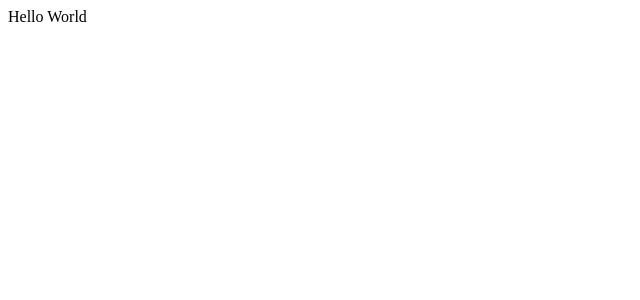
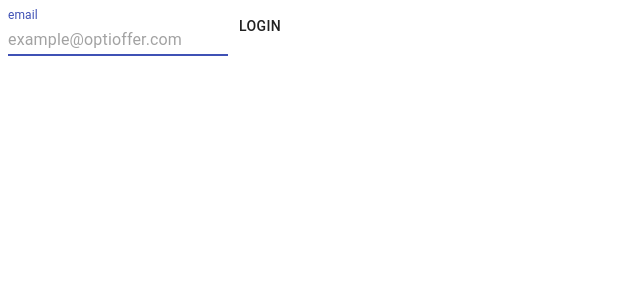
Before and after one commit to stavix14/mini-twitter-client, a React (Create React App) app: page / in a window 1280 px wide. Shown: the top 300 px of the page, without its empty margins (0-640 px from the left). Built offline with nearby package versions, Linux system fonts and the light colour scheme.

Commit message:
Login page and email validation done

```diff
--- a/package.json
+++ b/package.json
@@ -3,8 +3,11 @@
   "version": "0.1.0",
   "private": true,
   "dependencies": {
+    "@material-ui/core": "^4.8.2",
     "react": "^16.12.0",
     "react-dom": "^16.12.0",
+    "react-router": "^5.1.2",
+    "react-router-dom": "^5.1.2",
     "react-scripts": "0.9.5"
   },
   "devDependencies": {},
--- a/src/App.js
+++ b/src/App.js
@@ -1,5 +1,9 @@
 import React, { Component } from 'react';
+import { Route } from "react-router-dom";
+import LoginPage from "./pages/LoginPage";
 
-const App = () => <div>Hello World</div>;
+const App = () => <div>
+  <Route path="/" exact component={LoginPage} />
+</div>;
 
 export default App;
--- /dev/null
+++ b/src/containers/LoginContainer.jsx
@@ -0,0 +1,54 @@
+import React from 'react';
+import { Button, TextField } from '@material-ui/core';
+
+class LoginContainer extends React.Component {
+    state = {
+        email: '',
+        loading: false,
+        errors: ''
+    };
+
+    onChange = e => this.setState({email: e.target.value});
+
+    onSubmit = () => {
+        const errors = this.validate(this.state.email);
+        this.setState({ errors });
+    }
+
+    validate = (email) => {
+        let errors = '';
+        const isEmailRegex = /^\w+([\.-]?\w+)*@\w+([\.-]?\w+)*(\.\w{2,3})+$/i;
+        const companyEmail = "@optioffer.com";
+        if (!isEmailRegex.test(email)) {
+            console.log("merge");
+            errors = "Invalid email address!";
+        }
+        else if (email.slice(-14) !== companyEmail) {
+            errors = "This email address does not belong to our company!";
+        }
+
+        return errors;
+    }
+
+    render() {
+        const { email, errors } = this.state;
+        return (
+            <div>
+                <TextField
+                    autoComplete={false}
+                    autoFocus={true}
+                    error={!!errors}
+                    helperText={errors}
+                    label="email"
+                    name="email"
+                    placeholder="example@optioffer.com"
+                    value={email}
+                    onChange={this.onChange}
+                />
+                <Button primary onClick={this.onSubmit}>Login</Button>
+            </div>
+        );
+    }
+}
+
+export default LoginContainer;
--- a/src/index.js
+++ b/src/index.js
@@ -1,9 +1,12 @@
 import React from 'react';
 import ReactDOM from 'react-dom';
+import { BrowserRouter } from 'react-router-dom';
 import App from './App';
 // import './index.css';
 
 ReactDOM.render(
-  <App />,
+  <BrowserRouter>
+    <App />
+  </BrowserRouter>,
   document.getElementById('root')
 );
--- /dev/null
+++ b/src/pages/LoginPage.jsx
@@ -0,0 +1,10 @@
+import React from 'react';
+import LoginContainer from "../containers/LoginContainer";
+
+const LoginPage = () => (
+    <div>
+        <LoginContainer />
+    </div>
+);
+
+export default LoginPage;
```
Also changed, not shown: 1 other file (tests, documents, lock files or other folders).
